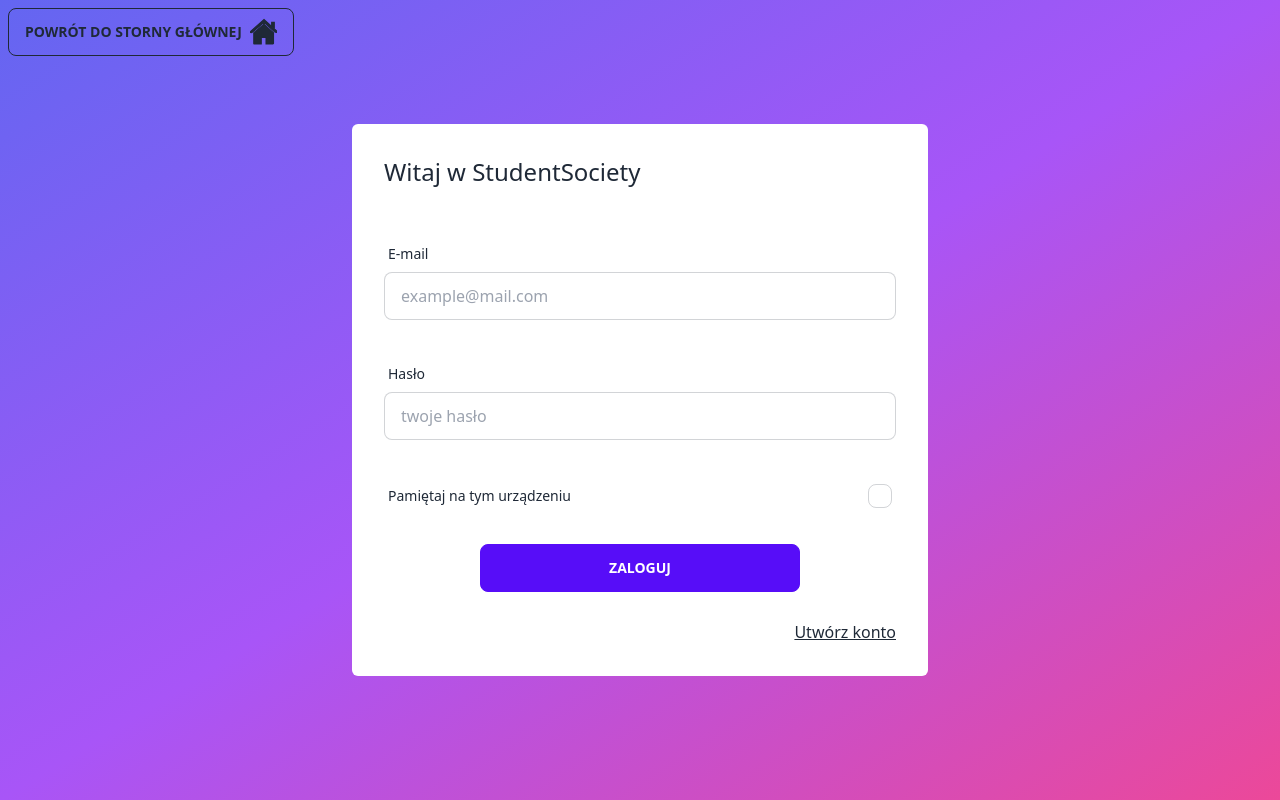
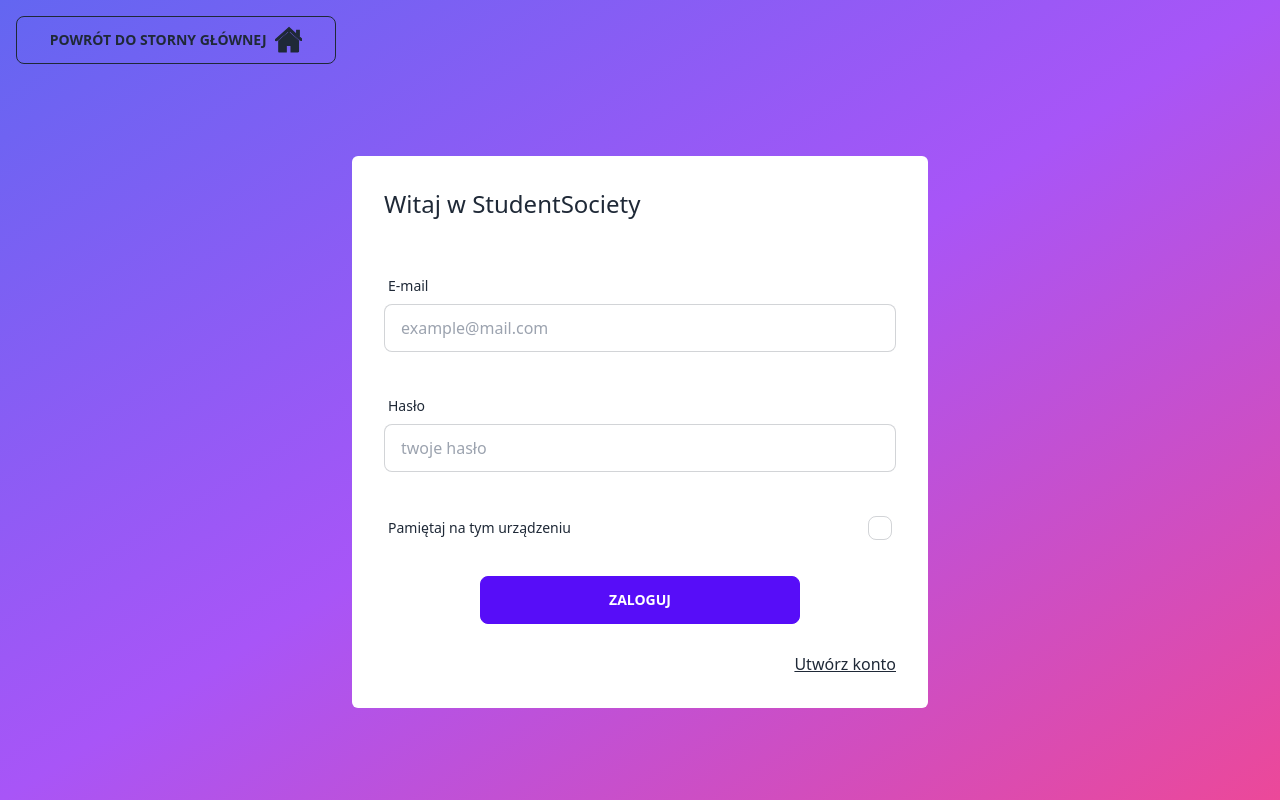
Before and after one commit to EP-coode/ZPI, a Next.js app in the folder renderer/: page /login in a window 1280 px wide. Built offline with nearby package versions, Linux system fonts and the light colour scheme.

Commit message:
fix problem of invisible return button

```diff
--- a/renderer/src/layout/FullPageFormWrapper.tsx
+++ b/renderer/src/layout/FullPageFormWrapper.tsx
@@ -12,16 +12,17 @@ const FullPageFormWrapper = ({ children }: Props) => {
       className={`
             min-w-full
             min-h-screen
+            flex flex-col p-2
             bg-gradient-to-br from-indigo-500 via-purple-500 to-pink-500`}
     >
       <Link href="/">
-        <a className="btn btn-outline fixed top-2 left-2 gap-2">
+        <a className="btn btn-outline m-2 max-w-xs gap-2">
           Powrót do storny głównej
           <HomeSvg height="60%" />
         </a>
       </Link>
       <div
-        className={`fixed top-1/2 left-1/2 -translate-y-1/2 -translate-x-1/2
+        className={`m-auto
             w-4/5
             min-w-fit
             flex justify-around
```
